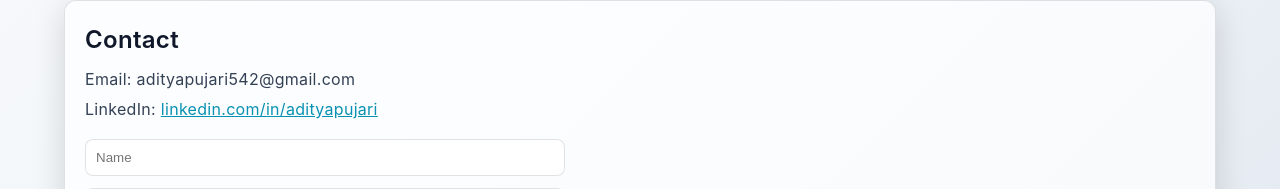
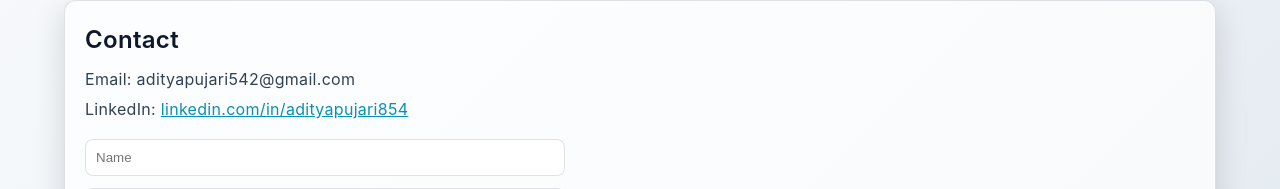
Before and after one commit to adityapujari854/My-Devops-Portfolio, a Next.js app: page / in a window 1280 px wide. Shown: the part 5125-5314 px from the top of the page. Built offline with nearby package versions, Linux system fonts and the light colour scheme.

Commit message:
Update Contact.tsx

```diff
--- a/components/Contact.tsx
+++ b/components/Contact.tsx
@@ -5,7 +5,7 @@ export default function Contact() {
     <div className="glass">
       <h2 style={{ fontSize: 24, fontWeight: 600, color: 'var(--text-primary)' }}>Contact</h2>
       <p style={{ marginTop: 8, color: 'var(--text-secondary)' }}>Email: adityapujari542@gmail.com</p>
-      <p style={{ marginTop: 4, color: 'var(--text-secondary)' }}>LinkedIn: <a href="#" style={{ color: 'var(--accent)' }}>linkedin.com/in/adityapujari</a></p>
+      <p style={{ marginTop: 4, color: 'var(--text-secondary)' }}>LinkedIn: <a href="#" style={{ color: 'var(--accent)' }}>linkedin.com/in/adityapujari854</a></p>
       <div style={{ marginTop: 16 }}>
         <form style={{ display: 'grid', gap: 12, maxWidth: 480 }}>
           <input placeholder="Name" style={{ padding: 10, borderRadius: 8, border: '1px solid var(--border-color)', background: 'var(--input-bg)', color: 'var(--text-primary)' }} />
```
